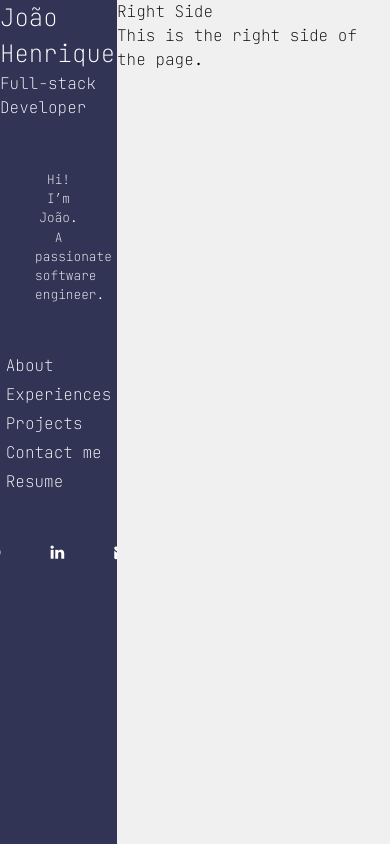
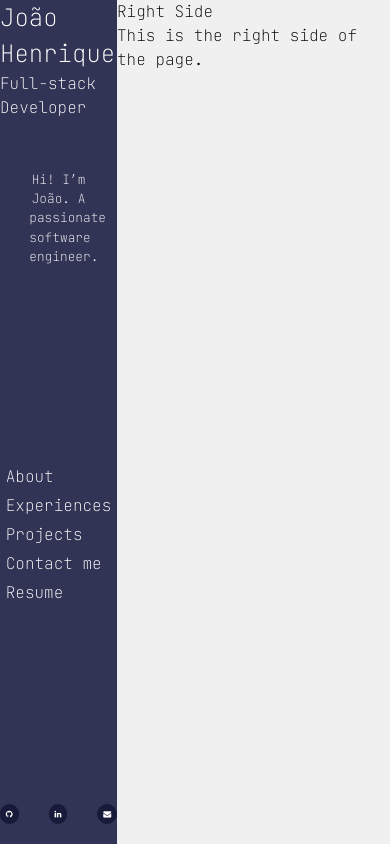
Before and after one commit to joaocarlos-dev/Angular-portifolio, an Angular app: page / in a window 390 px wide. Built offline with nearby package versions, Linux system fonts and the light colour scheme.

Commit message:
add: added icon-box and fixed css responsive style

```diff
--- a/src/app/components/leftside/leftside.component.html
+++ b/src/app/components/leftside/leftside.component.html
@@ -1,15 +1,30 @@
-<div class="leftcolumn">
+<div class="left-column">
   <div class="column-content">
+    <div class="top-content">
       <div class="left-column-name">João Henrique</div>
       <div class="left-column-position">Full-stack Developer</div>
       <div class="left-column-about">
         Hi! I’m João. A passionate software engineer.
       </div>
+    </div>
+
     <div class="left-column-header"><app-header></app-header></div>
+
+    <div class="bottom-content">
       <div class="left-column-profile-icons">
+        <a href="https://github.com/Ja1zinh0" target="_blank">
           <i class="fa fa-github"></i>
+        </a>
+        <a
+          href="https://www.linkedin.com/in/joao-henrique-jorge-carlos/"
+          target="_blank"
+        >
           <i class="fa fa-linkedin" aria-hidden="true"></i>
+        </a>
+        <a href="mailto:joaohenriquejorgecarlos@email.com">
           <i class="fa fa-envelope" aria-hidden="true"></i>
+        </a>
       </div>
     </div>
   </div>
+</div>
--- a/src/app/components/leftside/leftside.component.scss
+++ b/src/app/components/leftside/leftside.component.scss
@@ -1,18 +1,25 @@
-.leftcolumn{
+.left-column{
     height: 100%;
     background-color: #313455;
 }
 
 .column-content{
+    height: 100%;
+    display: flex;
+    flex-direction: column;
+    justify-content: space-between;
+    color: white;
+}
+
+.top-content{
     display: flex;
     justify-content: center;
     align-items: center;
     flex-direction: column;
-    color: white;
 }
 
 .left-column-name{
-    font-size: clamp(1.5rem, 4.5vw, 6rem);
+    font-size: clamp(1.5rem, 3.5vw, 6rem);
     color: inherit;
 }
 
@@ -23,7 +30,7 @@
 
 .left-column-about{
     padding-top: 50px;
-    width: 40%;
+    width: 50%;
     font-size: clamp(0.8rem, 1.2vw, 2rem);
     text-align: center;
 }
@@ -31,8 +38,7 @@
 .left-column-header{
     font-size: clamp(1.2rem, 1vw, 6rem);
     color: inherit;
-    width: 100%; // Garante que o header ocupa toda a largura
-    padding-top: 50px;
+    width: 100%;
     display: flex;
     justify-content: center;
 }
@@ -41,8 +47,20 @@
     width: 100%;
     display: flex;
     justify-content: center;
-    align-items: center;
-    gap: 50px;
-    padding-top: 50px;
-    font-size: clamp(1rem, 4vw, 8rem);
+    gap: 30px;
+    padding-bottom: 20px;
+    font-size: clamp(0.5rem, 2vw, 4rem);
 }
+
+.left-column-profile-icons i{
+    border: 1px solid #171a38;
+    border-radius: 10px;
+    color: inherit;
+    padding: 5px;
+    background-color: #171a38;
+}
+
+.left-column-profile-icons a{
+    text-decoration: none;
+    color: inherit;
+}
```
Lines whose indentation alone changed are shown as unchanged.
